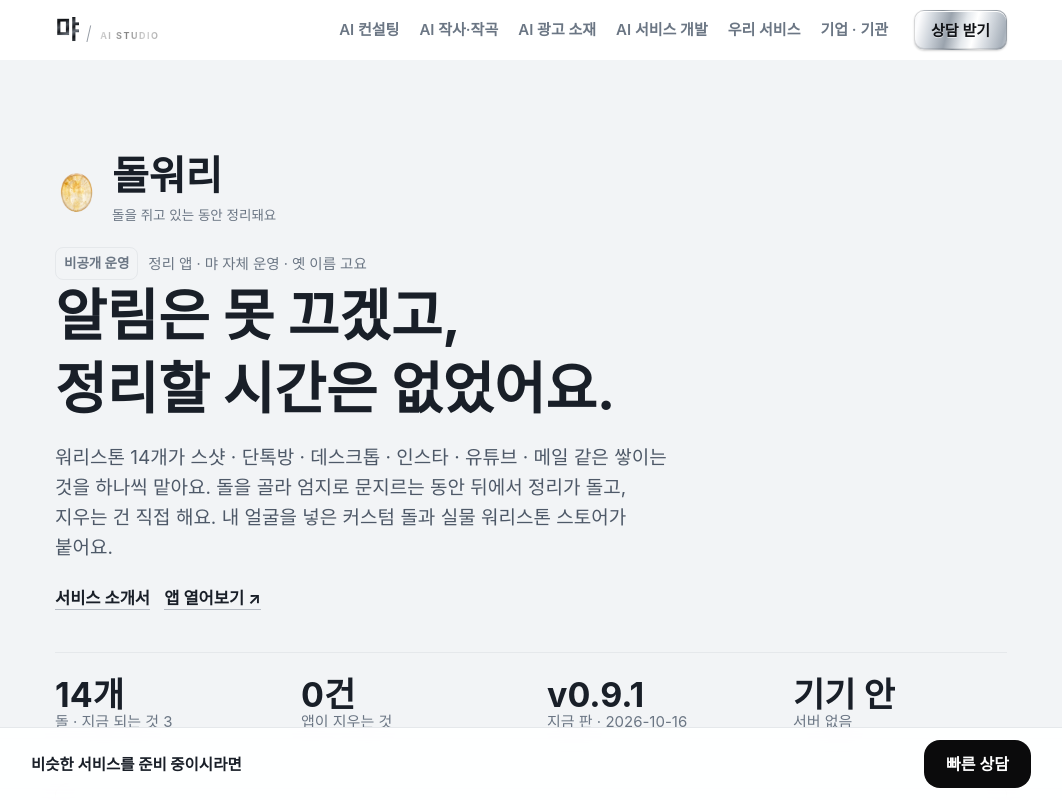
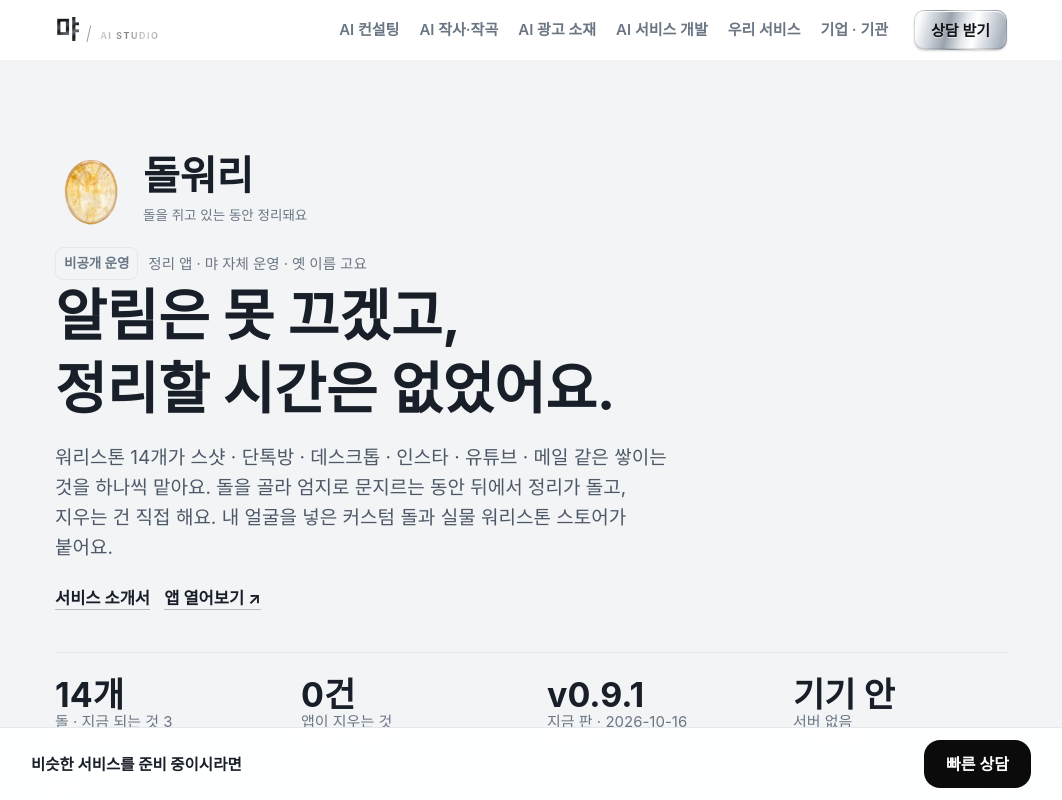
Before and after one commit to eunmillab/mya-site, a plain HTML site: page goyo.html in a window 1280 px wide. Shown: the top 800 px of the page, without its empty margins (109-1171 px from the left). Drawn offline with Linux system fonts and the light colour scheme.

Commit message:
서비스 페이지 브랜드 심볼을 글자 덩어리 높이에 맞게 키움
심볼이 30~43px이라 옆의 서비스 이름(28~40px)과 거의 같았는데,
이름 아래 한 줄이 더 있어 글자 덩어리가 심볼보다 커 보였어요.
54~72px로 올리고 간격도 14px에서 16px로 넓혔어요.
챙겨 · 돌워리 · 스샷 · 은연 · 은밀한연구소 다섯 페이지에 같이 적용돼요.

Co-Authored-By: Claude Opus 5 <noreply@anthropic.com>

```diff
--- a/style.css
+++ b/style.css
@@ -338,9 +338,9 @@ body{padding-bottom:calc(86px + env(safe-area-inset-bottom,0px))}
 }
 
 /* ── 서비스 브랜드 락업 ── */
-.brandlock{display:flex; align-items:center; gap:14px; margin-bottom:18px}
+.brandlock{display:flex; align-items:center; gap:16px; margin-bottom:18px}
 .brandlock .bsym{flex:none; display:grid; place-items:center}
-.brandlock .bsym img{display:block; width:auto; height:clamp(30px,4.3vw,43px)}
+.brandlock .bsym img{display:block; width:auto; height:clamp(54px,6.6vw,72px)}
 .brandlock .bname{font-size:clamp(28px,4vw,40px); font-weight:700; letter-spacing:normal; color:var(--ink); line-height:1}
 .brandlock .bname.thin{font-weight:300; letter-spacing:.02em; color:#4E5A68}
 .brandlock .btag{font-size:13.5px; color:var(--grey); margin-top:6px; letter-spacing:normal}
```
